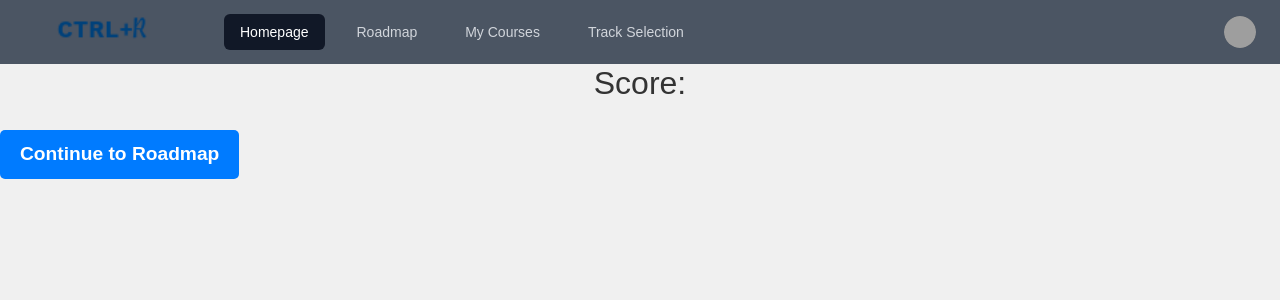
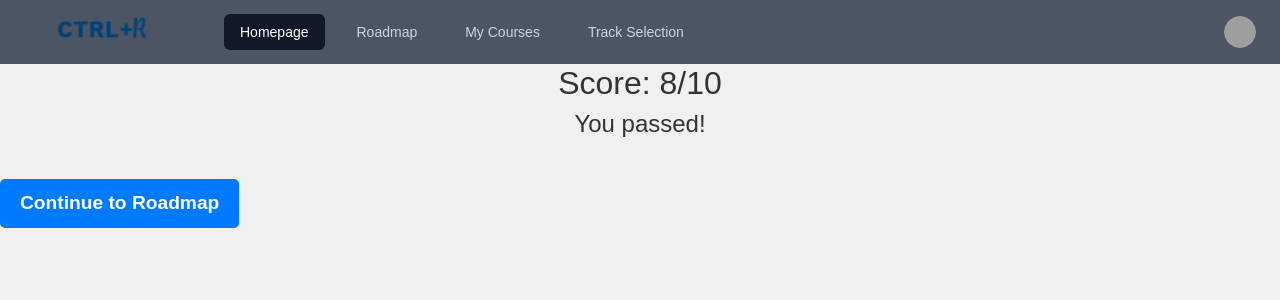
Before and after one commit to cfgcolumbus23/Team-15, a React (Create React App) app in the folder learning-app/: page /score in a window 1280 px wide. Shown: the top 300 px of the page. Built offline with nearby package versions, Linux system fonts and the light colour scheme; grey boxes are pictures that could not be loaded.

Commit message:
score hard code

```diff
--- a/learning-app/src/pages/Score.css
+++ b/learning-app/src/pages/Score.css
@@ -0,0 +1,5 @@
+#score-container {
+    display: flex;
+    margin: 20px;
+    padding: 20px;
+}
--- a/learning-app/src/pages/Score.js
+++ b/learning-app/src/pages/Score.js
@@ -4,8 +4,9 @@ import {Link } from "react-router-dom";
 
 function Score(props) {
     return (
-        <div>
-            <h1>Score: {props.score}</h1>
+        <div id="score-container">
+            <h1>Score: 8/10{props.score}</h1>
+            <h2>You passed!</h2>
             <Link to="/Roadmap">
                 <button class="button">Continue to Roadmap</button>
             </Link>
```
